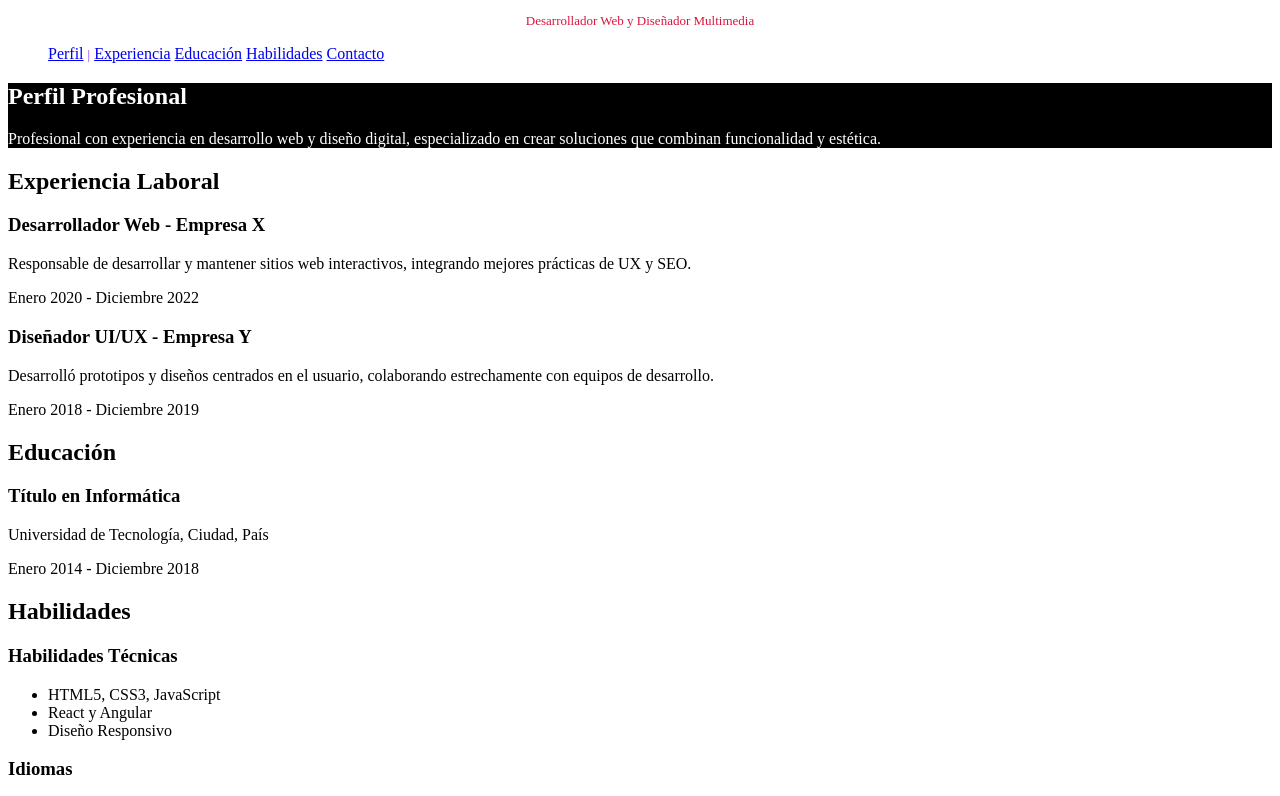
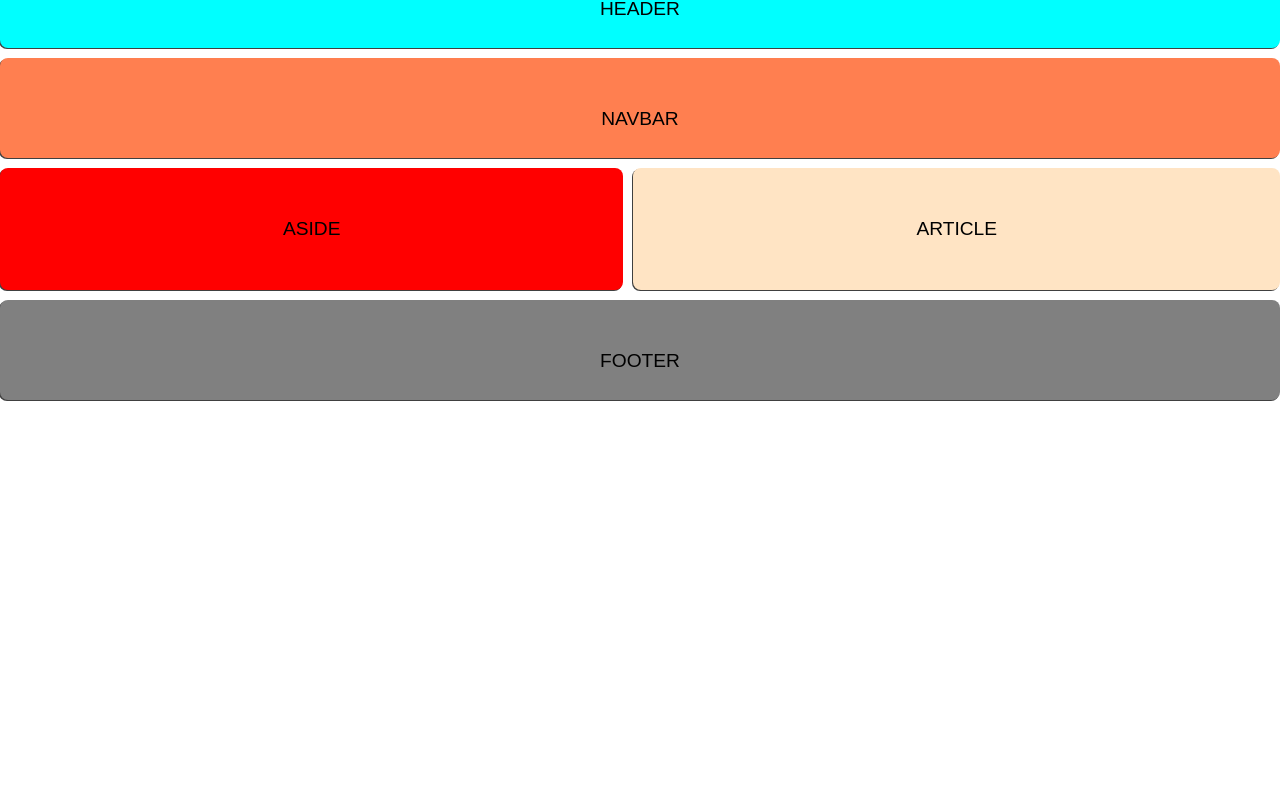
Before and after one commit to cursosbackend/modulo-2-html, a plain HTML site: page index.html in a window 1280 px wide. Shown: the part 52-848 px from the top of the page. After the commit the page ends 800 px from the top, so only its background shows below. Drawn offline with Linux system fonts and the light colour scheme; a web font is replaced by a local one.

Commit message:
estructura con css grid

```diff
--- a/assets/css/estilos.css
+++ b/assets/css/estilos.css
@@ -1,32 +1,73 @@
+@import url('https://fonts.googleapis.com/css2?family=Edu+AU+VIC+WA+NT+Arrows:wght@400..700&family=National+Park:wght@200..800&display=swap');
 
 
-
-/*  llamando a la etiqueta  */
-header {
-    text-align:center;
-    color: crimson;
-    font-size: small;
+/*reset de css a html*/
+* {
+    box-sizing: border-box;
+    margin: 0;
+    padding: 0;
 }
-/*  llamando a la etiqueta  */
-nav p {
-    text-align: center;
-    display: inline  ;
 
 
+html body {
+    height: 100%;
 }
-/* esto es para llamar ids  */
-#perfil  {
-    background-color: black;
-    color: white;
 
+body {
+    font-family: "National Park", sans-serif;
+    font-size: 1.2em;
+    min-height: 100%;
 }
-/* esto es para llamar las clases */
-.agrupacion {
+
+.contenedor > * {
+    box-shadow: -1px 1px 0px rgba(0,0,0,0.75 );
+    text-align: center;
+    padding: 50px;
+    border-radius: 8px;
+}
+
+
+.header {
+    grid-area: header;
     background-color: aqua;
 }
 
+.nav {
+    grid-area: nav;
+    background-color: coral;
+}
+.aside {
+    grid-area: aside;
+    background-color: red;
+}
+.article {
+    grid-area: article;
+    background-color: bisque;
+}
+.footer {
+    grid-area: footer;
+    background-color: gray;
+}
 
-.pipeline {
-    color: blueviolet;
-    font-size: small;
+.contenedor {
+     display: grid;
+     gap: 10px;
+     grid-template:
+        "header" 100px
+        "nav" 100px
+        "article" auto
+        "aside" 100px
+        "footer" 100px;
+
 }
+
+
+@media (min-width:600px){
+    .contenedor{
+        grid-template:
+        "header  header" 100px
+        "nav  nav" 100px
+        "aside article"   auto
+        "footer  footer" 100px;
+    }
+}
--- a/index.html
+++ b/index.html
@@ -1,113 +1,16 @@
 <!DOCTYPE html>
-<html lang="es">
+<html lang="en">
 <head>
   <meta charset="UTF-8">
   <meta name="viewport" content="width=device-width, initial-scale=1.0">
-  <title>CV - Juan Pérez</title>
-  <!-- Enlace al CSS externo -->
   <link rel="stylesheet" href="assets/css/estilos.css">
+  <title>grid</title>
 </head>
-<body>
-  <!-- Encabezado: Información principal -->
-  <header>
-    <h1>Juan Pérez</h1>
-    <p>Desarrollador Web y Diseñador Multimedia</p>
-  </header>
-
-  <!-- Navegación: Enlaces para saltar a cada sección del CV -->
-  <nav>
-    <ul>
-      <p><a href="#perfil">Perfil</a> <p class="pipeline">|</p></p>
-      <p><a href="#experiencia">Experiencia</a></p>
-      <p><a href="#educacion">Educación</a></p>
-      <p><a href="#habilidades">Habilidades</a></p>
-      <p><a href="#contacto">Contacto</a></p>
-    </ul>
-  </nav>
-
-  <!-- Contenido principal: Secciones del CV -->
-  <main>
-    <!-- Sección de Perfil profesional -->
-    <section id="perfil">
-      <h2>Perfil Profesional</h2>
-      <p>Profesional con experiencia en desarrollo web y diseño digital, especializado en crear soluciones que combinan funcionalidad y estética.</p>
-    </section>
-
-    <!-- Sección de Experiencia laboral -->
-    <section id="experiencia">
-      <h2>Experiencia Laboral</h2>
-
-      <!-- Artículo 1: Experiencia en Empresa X -->
-      <article>
-        <h3>Desarrollador Web - Empresa X</h3>
-        <p>Responsable de desarrollar y mantener sitios web interactivos, integrando mejores prácticas de UX y SEO.</p>
-        <p>
-          <time datetime="2020-01">Enero 2020</time> - <time datetime="2022-12">Diciembre 2022</time>
-        </p>
-      </article>
-
-      <!-- Artículo 2: Experiencia en Empresa Y -->
-      <article>
-        <h3>Diseñador UI/UX - Empresa Y</h3>
-        <p>Desarrolló prototipos y diseños centrados en el usuario, colaborando estrechamente con equipos de desarrollo.</p>
-        <p>
-          <time datetime="2018-01">Enero 2018</time> - <time datetime="2019-12">Diciembre 2019</time>
-        </p>
-      </article>
-    </section>
-
-    <!-- Sección de Educación -->
-    <section id="educacion">
-      <h2>Educación</h2>
-
-      <!-- Artículo: Estudios universitarios -->
-      <article>
-        <h3>Título en Informática</h3>
-        <p>Universidad de Tecnología, Ciudad, País</p>
-        <p>
-          <time datetime="2014-01">Enero 2014</time> - <time datetime="2018-12">Diciembre 2018</time>
-        </p>
-      </article>
-    </section>
-
-    <!-- Sección de Habilidades -->
-    <section id="habilidades">
-      <h2>Habilidades</h2>
-
-      <!-- Apartado de Habilidades Técnicas -->
-      <aside>
-        <h3>Habilidades Técnicas</h3>
-        <ul>
-          <li>HTML5, CSS3, JavaScript</li>
-          <li>React y Angular</li>
-          <li>Diseño Responsivo</li>
-        </ul>
-      </aside>
-
-      <!-- Apartado de Idiomas -->
-      <aside>
-        <h3>Idiomas</h3>
-        <ul>
-          <li>Español (nativo)</li>
-          <li>Inglés (avanzado)</li>
-        </ul>
-      </aside>
-    </section>
-
-    <!-- Uso de un div para agrupar contenido adicional o informativo -->
-    <div class="agrupacion">
-      <p>Esta sección usa un <code>&lt;div&gt;</code> para agrupar contenido cuando no es apropiado utilizar una etiqueta semántica específica.</p>
-    </div>
-  </main>
-
-  <!-- Pie de página: Datos de contacto y derechos de autor -->
-  <footer>
-    <section id="contacto">
-      <h2>Contacto</h2>
-      <p>Email: juanperez@example.com</p>
-      <p>Teléfono: +34 600 123 456</p>
-    </section>
-    <p>&copy; 2025 Juan Pérez. Todos los derechos reservados.</p>
-  </footer>
+<body class="contenedor">
+  <header class="header">HEADER</header>
+  <nav class="nav">NAVBAR</nav>
+  <aside class="aside">ASIDE</aside>
+  <article class="article">ARTICLE</article>
+  <footer class="footer">FOOTER</footer>
 </body>
 </html>
```
Also changed, not shown: assets/js/main.js (added).
